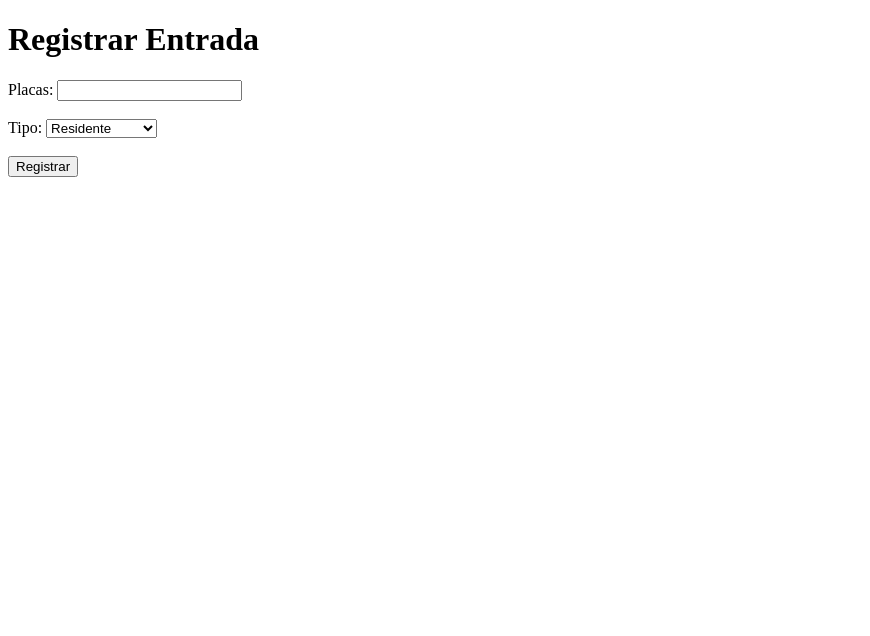
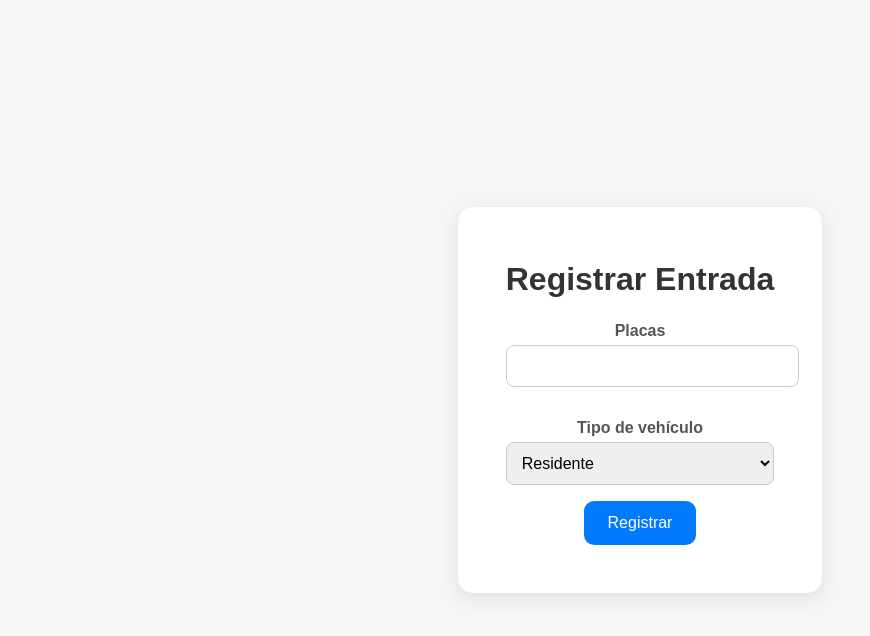
Before and after one commit to ValeriaDeCasas19/estacionamiento_valeria, a website: page public/entrada.html in a window 1280 px wide. Shown: the whole page, without its empty margins (0-870 px from the left). Drawn offline with Linux system fonts and the light colour scheme.

Commit message:
estilos y resumen de vehiculo

```diff
--- /dev/null
+++ b/public/entrada.css
@@ -0,0 +1,59 @@
+body {
+      margin: 0;
+      font-family: 'Quicksand', sans-serif;
+      background-color: #f4f6f8;
+      display: flex;
+      justify-content: center;
+      align-items: center;
+      height: 100vh;
+    }
+
+    .card {
+      background-color: white;
+      padding: 2rem 3rem;
+      border-radius: 15px;
+      box-shadow: 0 5px 20px rgba(0, 0, 0, 0.1);
+      text-align: center;
+    }
+
+    h1 {
+      margin-bottom: 1.5rem;
+      color: #333;
+    }
+
+    label {
+      display: block;
+      margin: 1rem 0 0.3rem;
+      font-weight: bold;
+      color: #555;
+    }
+
+    input, select {
+      width: 100%;
+      padding: 0.7rem;
+      border: 1px solid #ccc;
+      border-radius: 8px;
+      margin-bottom: 1rem;
+      font-size: 1rem;
+    }
+
+    button {
+      background-color: #007bff;
+      color: white;
+      border: none;
+      padding: 0.8rem 1.5rem;
+      border-radius: 10px;
+      cursor: pointer;
+      font-size: 1rem;
+      transition: background 0.3s;
+    }
+
+    button:hover {
+      background-color: #0056b3;
+    }
+
+    #resultado {
+      margin-top: 1rem;
+      font-size: 0.9rem;
+      color: green;
+    }
--- a/public/entrada.html
+++ b/public/entrada.html
@@ -4,26 +4,28 @@
     <meta charset="UTF-8">
     <meta name="viewport" content="width=device-width, initial-scale=1.0">
     <title>Registro entrada</title>
+    <link rel="stylesheet" href="./entrada.css">
+</head>
 </head>
 <body>
+    <div class="card">
     <h1>Registrar Entrada</h1>
     <form id="formEntrada">
-        <label for="placas">Placas:</label>
-        <input type="text" id="placas" name="placas" required><br><br>
+      <label for="placas">Placas</label>
+      <input type="text" id="placas" name="placas" required />
 
-        <label for="tipo">Tipo:</label>
-        <select id="tipo" name="tipo">
-            <option value="Residente">Residente</option>
-            <option value="No residente">No residente</option>
-            <option value="Vehiculo oficial"> Vehiculo oficial</option>
-        </select><br><br>
+      <label for="tipo">Tipo de vehículo</label>
+      <select id="tipo" name="tipo" required>
+        <option value="Residente">Residente</option>
+        <option value="No residente">No residente</option>
+        <option value="Vehiculo oficial">Vehículo oficial</option>
+      </select>
 
-        <button type="submit">Registrar</button>
+      <button type="submit">Registrar</button>
     </form>
+    <div id="resultado"></div>
+  </div>
 
-    <div id="resultado"></div>
-    <script src="./scripts.js"></script>
-
-
+  <script src="./scripts.js"></script>
 </body>
 </html>
--- /dev/null
+++ b/public/salida.css
@@ -0,0 +1,59 @@
+body {
+      margin: 0;
+      font-family: 'Quicksand', sans-serif;
+      background-color: #f4f6f8;
+      display: flex;
+      justify-content: center;
+      align-items: center;
+      height: 100vh;
+    }
+
+    .card {
+      background-color: white;
+      padding: 2rem 3rem;
+      border-radius: 15px;
+      box-shadow: 0 5px 20px rgba(0, 0, 0, 0.1);
+      text-align: center;
+    }
+
+    h1 {
+      margin-bottom: 1.5rem;
+      color: #333;
+    }
+
+    label {
+      display: block;
+      margin: 1rem 0 0.3rem;
+      font-weight: bold;
+      color: #555;
+    }
+
+    input {
+      width: 100%;
+      padding: 0.7rem;
+      border: 1px solid #ccc;
+      border-radius: 8px;
+      margin-bottom: 1rem;
+      font-size: 1rem;
+    }
+
+    button {
+      background-color: #3d28a7;
+      color: white;
+      border: none;
+      padding: 0.8rem 1.5rem;
+      border-radius: 10px;
+      cursor: pointer;
+      font-size: 1rem;
+      transition: background 0.3s;
+    }
+
+    button:hover {
+      background-color: #331a6c;
+    }
+
+    #resultado {
+      margin-top: 1rem;
+      font-size: 0.9rem;
+      color: rgb(0, 17, 128);
+    }
--- a/public/scripts.js
+++ b/public/scripts.js
@@ -14,20 +14,21 @@ if (formEntrada) {
 
     const data = await res.json();
     if (data.mensaje) {
-      alert("✅ " + data.mensaje);
+      alert("Bien" + data.mensaje);
     } else {
-      alert("❌ " + (data.error || "Error al registrar"));
+      alert("X" + (data.error || "Error al registrar"));
     }
   });
 }
 
 
 const formSalida = document.getElementById('formSalida');
+
 if (formSalida) {
   formSalida.addEventListener('submit', async (e) => {
     e.preventDefault();
 
-    const placas = document.getElementById('placas').value;
+    const placas = document.getElementById('placas').value.trim();
 
     const res = await fetch("/api/vehiculos/salida", {
       method: "POST",
@@ -38,9 +39,33 @@ if (formSalida) {
     const data = await res.json();
 
     if (data.mensaje) {
-      alert("✅ " + data.mensaje);
+      //convierte minutos a horas
+      const tiempo = data.minutos >= 60
+        ? `${Math.floor(data.minutos / 60)} h ${data.minutos % 60} min`
+        : `${data.minutos} min`;
+
+      //da formato al pago
+      const pago = `$${parseFloat(data.pago).toFixed(2)}`;
+
+      document.getElementById('resultado').innerHTML = `
+        <h3 style="margin-top:20px;">Resumen de salida</h3>
+        <table style="margin:auto; border-collapse:collapse;">
+          <tr>
+            <th style="padding:6px;">Núm. Placa</th>
+            <th style="padding:6px;">Tiempo Estacionado</th>
+            <th style="padding:6px;">Tipo</th>
+            <th style="padding:6px;">Cantidad a Pagar</th>
+          </tr>
+          <tr style="text-align:center;">
+            <td style="padding:6px;">${data.placas}</td>
+            <td style="padding:6px;">${tiempo}</td>
+            <td style="padding:6px;">${data.tipo}</td>
+            <td style="padding:6px;">${pago}</td>
+          </tr>
+        </table>
+      `;
     } else {
-      alert("❌ " + (data.error || "Error al registrar"));
+      document.getElementById('resultado').innerHTML = `<p style="color:red;">❌ ${data.error || 'Error al registrar'}</p>`;
     }
   });
 }
```
Also changed, not shown: public/index.html (+1 -0 lines), public/salida.html (+10 -10 lines), public/reporte.html (added).
